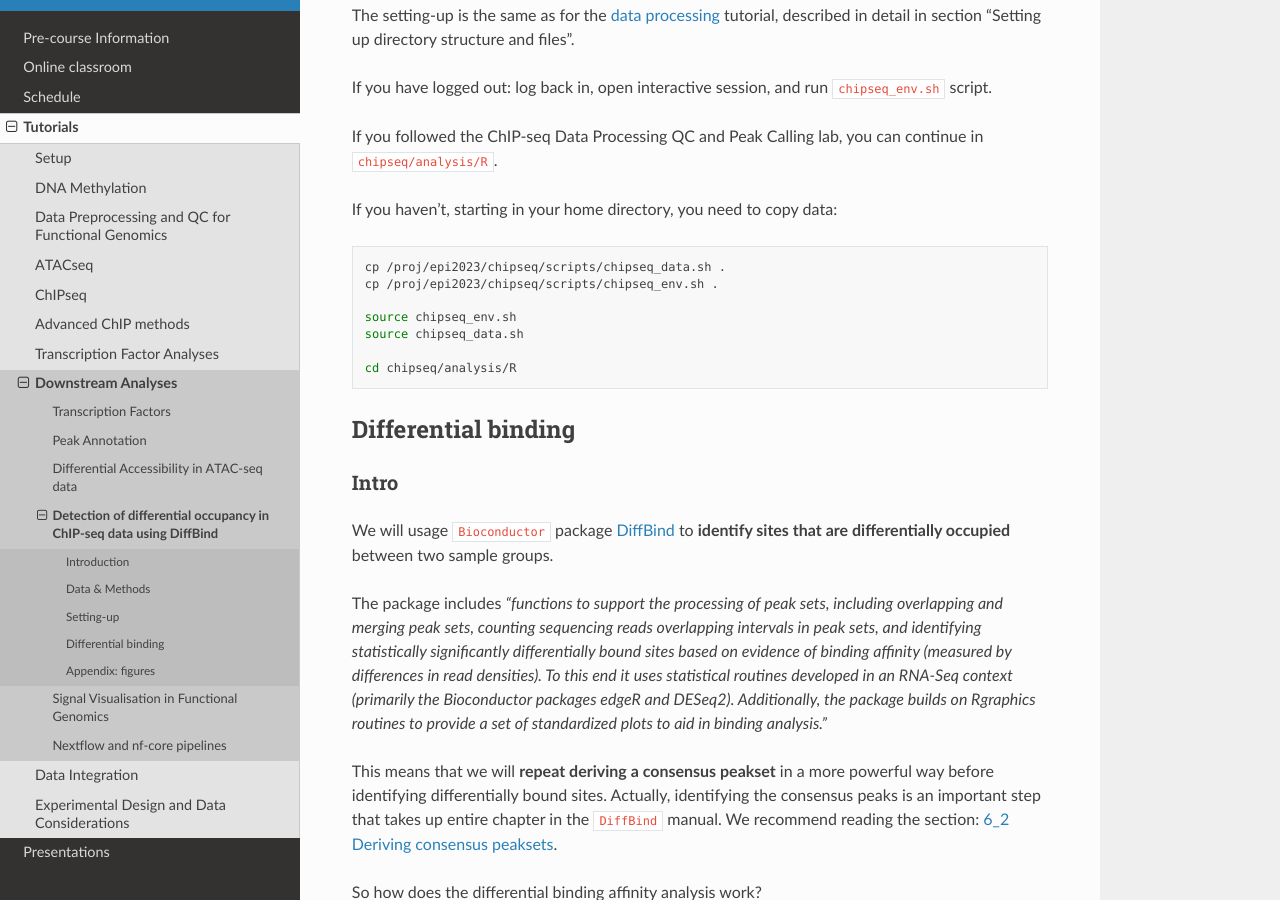
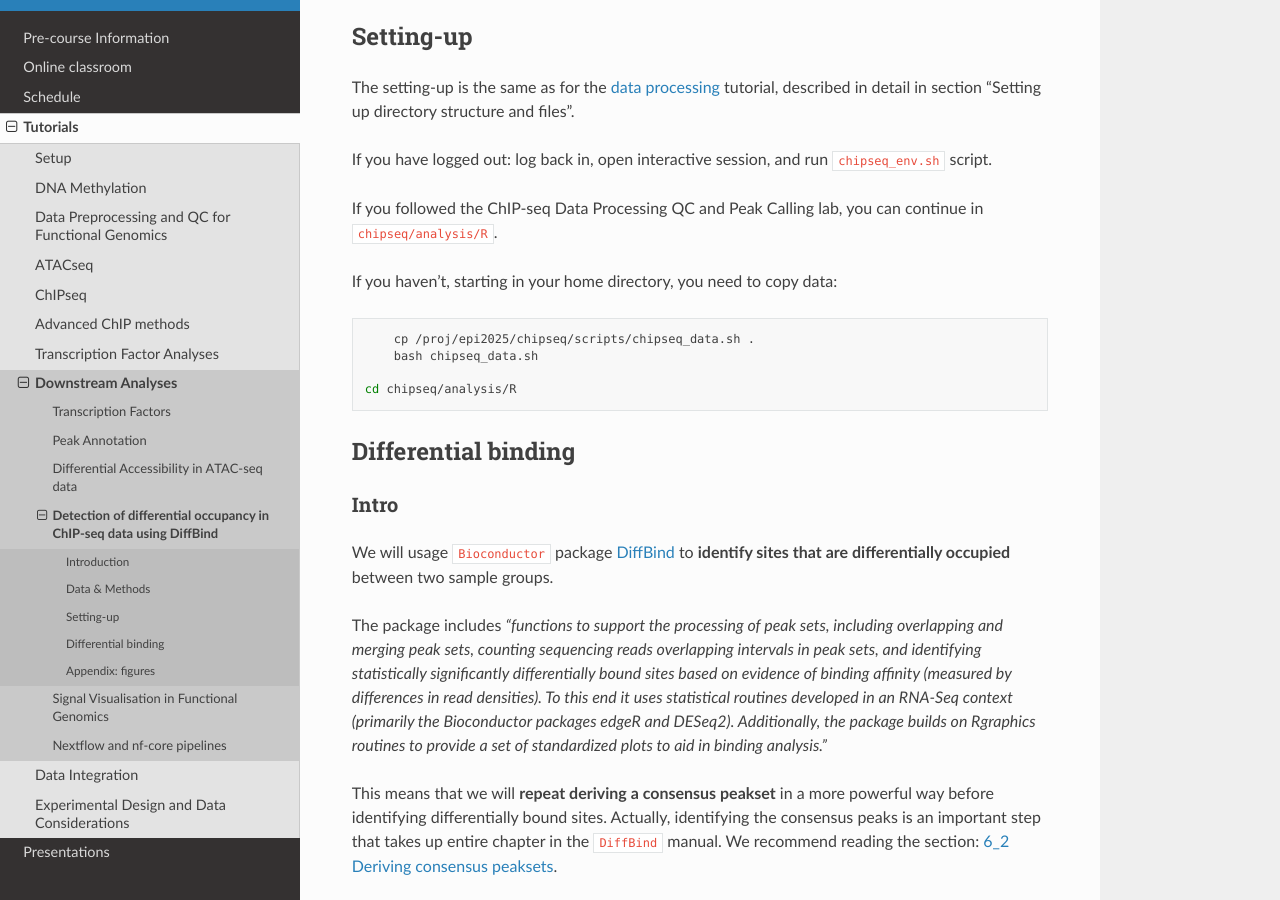
Before and after one commit to NBISweden/workshop-epigenomics-RTDs, a Sphinx documentation site: the page built from docs/content/tutorials/diffBind/lab-diffBinding.rst, in a window 1280 px wide and 900 px high, scrolled down 1150 px. Built offline with Sphinx 7.4.7 and the Read the Docs theme 3.1.0, drawn with Linux system fonts in a browser that asks for light colours; some of the changed text lies outside the part shown.

Commit message:
Update lab-diffBinding.rst

```diff
--- a/docs/content/tutorials/diffBind/lab-diffBinding.rst
+++ b/docs/content/tutorials/diffBind/lab-diffBinding.rst
@@ -54,13 +57,16 @@
 
 .. code-block:: bash
 
-	cp /proj/epi2023/chipseq/scripts/chipseq_data.sh .
-	cp /proj/epi2023/chipseq/scripts/chipseq_env.sh .
+	cp /proj/epi2025/chipseq/scripts/chipseq_data.sh .
+	bash chipseq_data.sh
 
-	source chipseq_env.sh
-	source chipseq_data.sh
+    cd chipseq/analysis/R
 
-	cd chipseq/analysis/R
+
+.. cp /proj/epi2025/chipseq/scripts/chipseq_env.sh .
+
+.. source chipseq_env.sh
+
 
 
 
```
Also changed, not shown: other parts of docs/content/tutorials/diffBind/lab-diffBinding.rst (+3 -0 lines).
